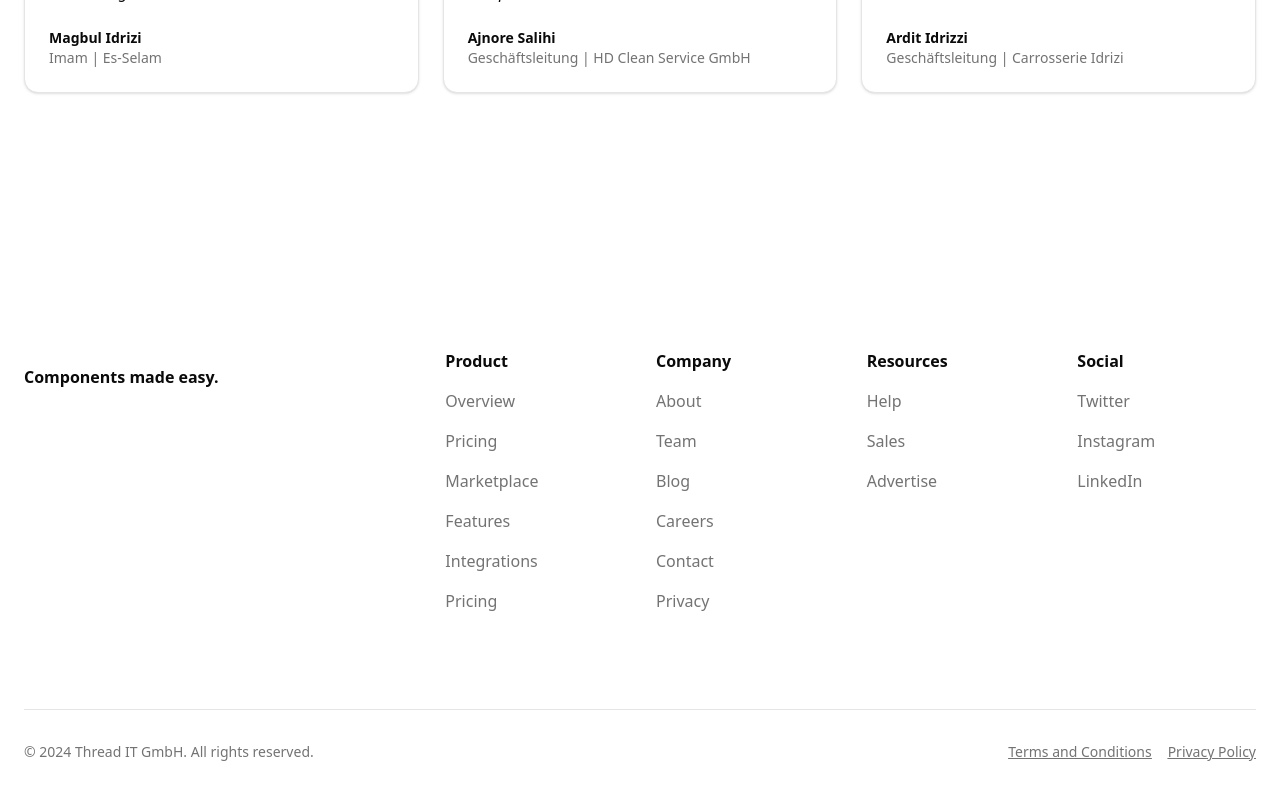
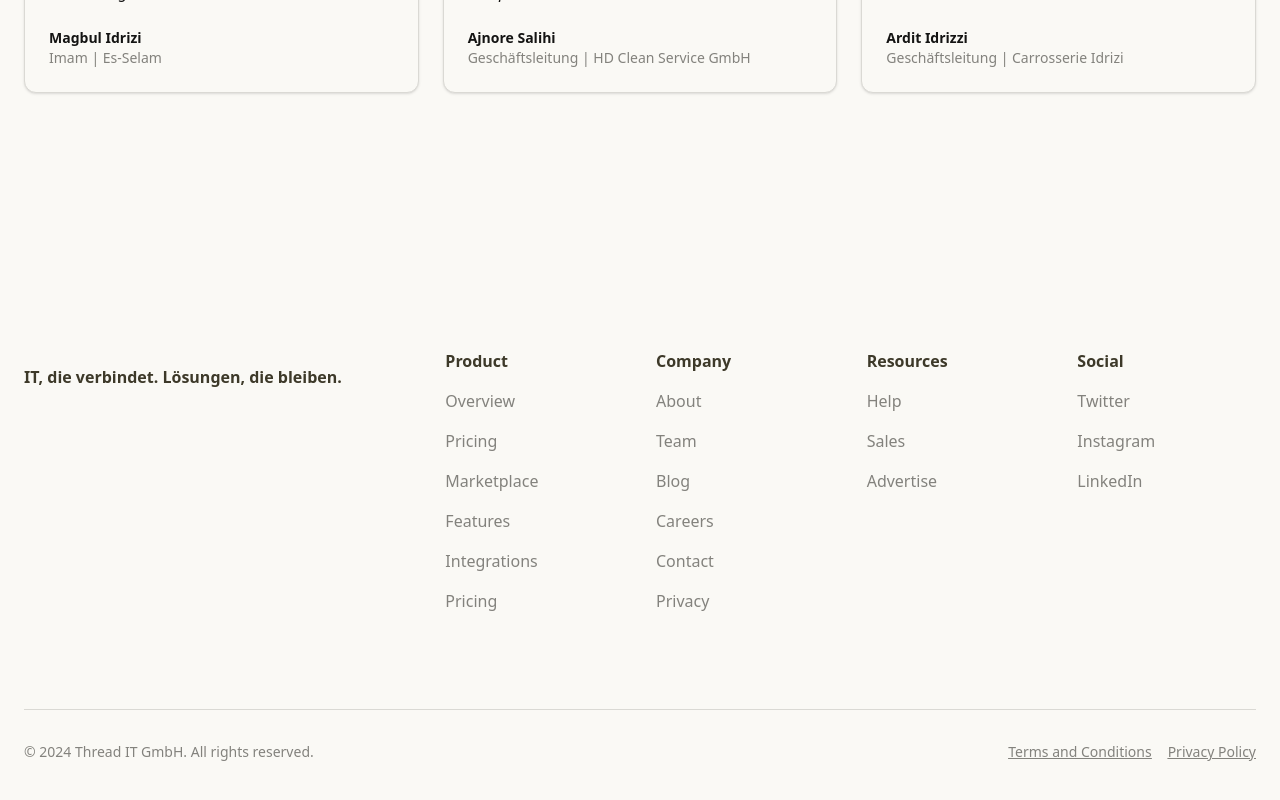
Before and after one commit to arlindgu/threadit, a Next.js app: page / in a window 1280 px wide. Shown: the part 2559-3359 px from the top of the page. Built offline with nearby package versions, Linux system fonts and the light colour scheme.

Commit message:
color change

```diff
--- /dev/null
+++ b/src/app/2globals.css
@@ -0,0 +1,122 @@
+@import "tailwindcss";
+@import "tw-animate-css";
+
+@custom-variant dark (&:is(.dark *));
+
+@theme inline {
+  --color-background: var(--background);
+  --color-foreground: var(--foreground);
+  --font-sans: var(--font-geist-sans);
+  --font-mono: var(--font-geist-mono);
+  --color-sidebar-ring: var(--sidebar-ring);
+  --color-sidebar-border: var(--sidebar-border);
+  --color-sidebar-accent-foreground: var(--sidebar-accent-foreground);
+  --color-sidebar-accent: var(--sidebar-accent);
+  --color-sidebar-primary-foreground: var(--sidebar-primary-foreground);
+  --color-sidebar-primary: var(--sidebar-primary);
+  --color-sidebar-foreground: var(--sidebar-foreground);
+  --color-sidebar: var(--sidebar);
+  --color-chart-5: var(--chart-5);
+  --color-chart-4: var(--chart-4);
+  --color-chart-3: var(--chart-3);
+  --color-chart-2: var(--chart-2);
+  --color-chart-1: var(--chart-1);
+  --color-ring: var(--ring);
+  --color-input: var(--input);
+  --color-border: var(--border);
+  --color-destructive: var(--destructive);
+  --color-accent-foreground: var(--accent-foreground);
+  --color-accent: var(--accent);
+  --color-muted-foreground: var(--muted-foreground);
+  --color-muted: var(--muted);
+  --color-secondary-foreground: var(--secondary-foreground);
+  --color-secondary: var(--secondary);
+  --color-primary-foreground: var(--primary-foreground);
+  --color-primary: var(--primary);
+  --color-popover-foreground: var(--popover-foreground);
+  --color-popover: var(--popover);
+  --color-card-foreground: var(--card-foreground);
+  --color-card: var(--card);
+  --radius-sm: calc(var(--radius) - 4px);
+  --radius-md: calc(var(--radius) - 2px);
+  --radius-lg: var(--radius);
+  --radius-xl: calc(var(--radius) + 4px);
+}
+
+:root {
+  --radius: 0.625rem;
+  --background: oklch(1 0 0);
+  --foreground: oklch(0.145 0 0);
+  --card: oklch(1 0 0);
+  --card-foreground: oklch(0.145 0 0);
+  --popover: oklch(1 0 0);
+  --popover-foreground: oklch(0.145 0 0);
+  --primary: oklch(0.205 0 0);
+  --primary-foreground: oklch(0.985 0 0);
+  --secondary: oklch(0.97 0 0);
+  --secondary-foreground: oklch(0.205 0 0);
+  --muted: oklch(0.97 0 0);
+  --muted-foreground: oklch(0.556 0 0);
+  --accent: oklch(0.97 0 0);
+  --accent-foreground: oklch(0.205 0 0);
+  --destructive: oklch(0.577 0.245 27.325);
+  --border: oklch(0.922 0 0);
+  --input: oklch(0.922 0 0);
+  --ring: oklch(0.708 0 0);
+  --chart-1: oklch(0.646 0.222 41.116);
+  --chart-2: oklch(0.6 0.118 184.704);
+  --chart-3: oklch(0.398 0.07 227.392);
+  --chart-4: oklch(0.828 0.189 84.429);
+  --chart-5: oklch(0.769 0.188 70.08);
+  --sidebar: oklch(0.985 0 0);
+  --sidebar-foreground: oklch(0.145 0 0);
+  --sidebar-primary: oklch(0.205 0 0);
+  --sidebar-primary-foreground: oklch(0.985 0 0);
+  --sidebar-accent: oklch(0.97 0 0);
+  --sidebar-accent-foreground: oklch(0.205 0 0);
+  --sidebar-border: oklch(0.922 0 0);
+  --sidebar-ring: oklch(0.708 0 0);
+}
+
+.dark {
+  --background: oklch(0.145 0 0);
+  --foreground: oklch(0.985 0 0);
+  --card: oklch(0.205 0 0);
+  --card-foreground: oklch(0.985 0 0);
+  --popover: oklch(0.205 0 0);
+  --popover-foreground: oklch(0.985 0 0);
+  --primary: oklch(0.922 0 0);
+  --primary-foreground: oklch(0.205 0 0);
+  --secondary: oklch(0.269 0 0);
+  --secondary-foreground: oklch(0.985 0 0);
+  --muted: oklch(0.269 0 0);
+  --muted-foreground: oklch(0.708 0 0);
+  --accent: oklch(0.269 0 0);
+  --accent-foreground: oklch(0.985 0 0);
+  --destructive: oklch(0.704 0.191 22.216);
+  --border: oklch(1 0 0 / 10%);
+  --input: oklch(1 0 0 / 15%);
+  --ring: oklch(0.556 0 0);
+  --chart-1: oklch(0.488 0.243 264.376);
+  --chart-2: oklch(0.696 0.17 162.48);
+  --chart-3: oklch(0.769 0.188 70.08);
+  --chart-4: oklch(0.627 0.265 303.9);
+  --chart-5: oklch(0.645 0.246 16.439);
+  --sidebar: oklch(0.205 0 0);
+  --sidebar-foreground: oklch(0.985 0 0);
+  --sidebar-primary: oklch(0.488 0.243 264.376);
+  --sidebar-primary-foreground: oklch(0.985 0 0);
+  --sidebar-accent: oklch(0.269 0 0);
+  --sidebar-accent-foreground: oklch(0.985 0 0);
+  --sidebar-border: oklch(1 0 0 / 10%);
+  --sidebar-ring: oklch(0.556 0 0);
+}
+
+@layer base {
+  * {
+    @apply border-border outline-ring/50;
+  }
+  body {
+    @apply bg-background text-foreground;
+  }
+}
--- a/src/app/globals.css
+++ b/src/app/globals.css
@@ -3,113 +3,153 @@
 
 @custom-variant dark (&:is(.dark *));
 
+:root {
+  --background: oklch(0.9818 0.0054 95.0986);
+  --foreground: oklch(0.3438 0.0269 95.7226);
+  --card: oklch(0.9818 0.0054 95.0986);
+  --card-foreground: oklch(0.1908 0.0020 106.5859);
+  --popover: oklch(1.0000 0 0);
+  --popover-foreground: oklch(0.2671 0.0196 98.9390);
+  --primary: oklch(0.6171 0.1375 39.0427);
+  --primary-foreground: oklch(1.0000 0 0);
+  --secondary: oklch(0.9245 0.0138 92.9892);
+  --secondary-foreground: oklch(0.4334 0.0177 98.6048);
+  --muted: oklch(0.9341 0.0153 90.2390);
+  --muted-foreground: oklch(0.6059 0.0075 97.4233);
+  --accent: oklch(0.9245 0.0138 92.9892);
+  --accent-foreground: oklch(0.2671 0.0196 98.9390);
+  --destructive: oklch(0.1908 0.0020 106.5859);
+  --destructive-foreground: oklch(1.0000 0 0);
+  --border: oklch(0.8847 0.0069 97.3627);
+  --input: oklch(0.7621 0.0156 98.3528);
+  --ring: oklch(0.6171 0.1375 39.0427);
+  --chart-1: oklch(0.5583 0.1276 42.9956);
+  --chart-2: oklch(0.6898 0.1581 290.4107);
+  --chart-3: oklch(0.8816 0.0276 93.1280);
+  --chart-4: oklch(0.8822 0.0403 298.1792);
+  --chart-5: oklch(0.5608 0.1348 42.0584);
+  --sidebar: oklch(0.9663 0.0080 98.8792);
+  --sidebar-foreground: oklch(0.3590 0.0051 106.6524);
+  --sidebar-primary: oklch(0.6171 0.1375 39.0427);
+  --sidebar-primary-foreground: oklch(0.9881 0 0);
+  --sidebar-accent: oklch(0.9245 0.0138 92.9892);
+  --sidebar-accent-foreground: oklch(0.3250 0 0);
+  --sidebar-border: oklch(0.9401 0 0);
+  --sidebar-ring: oklch(0.7731 0 0);
+  --font-sans: ui-sans-serif, system-ui, -apple-system, BlinkMacSystemFont, 'Segoe UI', Roboto, 'Helvetica Neue', Arial, 'Noto Sans', sans-serif, 'Apple Color Emoji', 'Segoe UI Emoji', 'Segoe UI Symbol', 'Noto Color Emoji';
+  --font-serif: ui-serif, Georgia, Cambria, "Times New Roman", Times, serif;
+  --font-mono: ui-monospace, SFMono-Regular, Menlo, Monaco, Consolas, "Liberation Mono", "Courier New", monospace;
+  --radius: 0.5rem;
+  --shadow-2xs: 0 1px 3px 0px hsl(0 0% 0% / 0.05);
+  --shadow-xs: 0 1px 3px 0px hsl(0 0% 0% / 0.05);
+  --shadow-sm: 0 1px 3px 0px hsl(0 0% 0% / 0.10), 0 1px 2px -1px hsl(0 0% 0% / 0.10);
+  --shadow: 0 1px 3px 0px hsl(0 0% 0% / 0.10), 0 1px 2px -1px hsl(0 0% 0% / 0.10);
+  --shadow-md: 0 1px 3px 0px hsl(0 0% 0% / 0.10), 0 2px 4px -1px hsl(0 0% 0% / 0.10);
+  --shadow-lg: 0 1px 3px 0px hsl(0 0% 0% / 0.10), 0 4px 6px -1px hsl(0 0% 0% / 0.10);
+  --shadow-xl: 0 1px 3px 0px hsl(0 0% 0% / 0.10), 0 8px 10px -1px hsl(0 0% 0% / 0.10);
+  --shadow-2xl: 0 1px 3px 0px hsl(0 0% 0% / 0.25);
+  --tracking-normal: 0em;
+  --spacing: 0.25rem;
+}
+
+.dark {
+  --background: oklch(0.2679 0.0036 106.6427);
+  --foreground: oklch(0.8074 0.0142 93.0137);
+  --card: oklch(0.2679 0.0036 106.6427);
+  --card-foreground: oklch(0.9818 0.0054 95.0986);
+  --popover: oklch(0.3085 0.0035 106.6039);
+  --popover-foreground: oklch(0.9211 0.0040 106.4781);
+  --primary: oklch(0.6724 0.1308 38.7559);
+  --primary-foreground: oklch(1.0000 0 0);
+  --secondary: oklch(0.9818 0.0054 95.0986);
+  --secondary-foreground: oklch(0.3085 0.0035 106.6039);
+  --muted: oklch(0.2213 0.0038 106.7070);
+  --muted-foreground: oklch(0.7713 0.0169 99.0657);
+  --accent: oklch(0.2130 0.0078 95.4245);
+  --accent-foreground: oklch(0.9663 0.0080 98.8792);
+  --destructive: oklch(0.6368 0.2078 25.3313);
+  --destructive-foreground: oklch(1.0000 0 0);
+  --border: oklch(0.3618 0.0101 106.8928);
+  --input: oklch(0.4336 0.0113 100.2195);
+  --ring: oklch(0.6724 0.1308 38.7559);
+  --chart-1: oklch(0.5583 0.1276 42.9956);
+  --chart-2: oklch(0.6898 0.1581 290.4107);
+  --chart-3: oklch(0.2130 0.0078 95.4245);
+  --chart-4: oklch(0.3074 0.0516 289.3230);
+  --chart-5: oklch(0.5608 0.1348 42.0584);
+  --sidebar: oklch(0.2357 0.0024 67.7077);
+  --sidebar-foreground: oklch(0.8074 0.0142 93.0137);
+  --sidebar-primary: oklch(0.3250 0 0);
+  --sidebar-primary-foreground: oklch(0.9881 0 0);
+  --sidebar-accent: oklch(0.1680 0.0020 106.6177);
+  --sidebar-accent-foreground: oklch(0.8074 0.0142 93.0137);
+  --sidebar-border: oklch(0.9401 0 0);
+  --sidebar-ring: oklch(0.7731 0 0);
+  --font-sans: ui-sans-serif, system-ui, -apple-system, BlinkMacSystemFont, 'Segoe UI', Roboto, 'Helvetica Neue', Arial, 'Noto Sans', sans-serif, 'Apple Color Emoji', 'Segoe UI Emoji', 'Segoe UI Symbol', 'Noto Color Emoji';
+  --font-serif: ui-serif, Georgia, Cambria, "Times New Roman", Times, serif;
+  --font-mono: ui-monospace, SFMono-Regular, Menlo, Monaco, Consolas, "Liberation Mono", "Courier New", monospace;
+  --radius: 0.5rem;
+  --shadow-2xs: 0 1px 3px 0px hsl(0 0% 0% / 0.05);
+  --shadow-xs: 0 1px 3px 0px hsl(0 0% 0% / 0.05);
+  --shadow-sm: 0 1px 3px 0px hsl(0 0% 0% / 0.10), 0 1px 2px -1px hsl(0 0% 0% / 0.10);
+  --shadow: 0 1px 3px 0px hsl(0 0% 0% / 0.10), 0 1px 2px -1px hsl(0 0% 0% / 0.10);
+  --shadow-md: 0 1px 3px 0px hsl(0 0% 0% / 0.10), 0 2px 4px -1px hsl(0 0% 0% / 0.10);
+  --shadow-lg: 0 1px 3px 0px hsl(0 0% 0% / 0.10), 0 4px 6px -1px hsl(0 0% 0% / 0.10);
+  --shadow-xl: 0 1px 3px 0px hsl(0 0% 0% / 0.10), 0 8px 10px -1px hsl(0 0% 0% / 0.10);
+  --shadow-2xl: 0 1px 3px 0px hsl(0 0% 0% / 0.25);
+}
+
 @theme inline {
   --color-background: var(--background);
   --color-foreground: var(--foreground);
-  --font-sans: var(--font-geist-sans);
-  --font-mono: var(--font-geist-mono);
+  --color-card: var(--card);
+  --color-card-foreground: var(--card-foreground);
+  --color-popover: var(--popover);
+  --color-popover-foreground: var(--popover-foreground);
+  --color-primary: var(--primary);
+  --color-primary-foreground: var(--primary-foreground);
+  --color-secondary: var(--secondary);
+  --color-secondary-foreground: var(--secondary-foreground);
+  --color-muted: var(--muted);
+  --color-muted-foreground: var(--muted-foreground);
+  --color-accent: var(--accent);
+  --color-accent-foreground: var(--accent-foreground);
+  --color-destructive: var(--destructive);
+  --color-destructive-foreground: var(--destructive-foreground);
+  --color-border: var(--border);
+  --color-input: var(--input);
+  --color-ring: var(--ring);
+  --color-chart-1: var(--chart-1);
+  --color-chart-2: var(--chart-2);
+  --color-chart-3: var(--chart-3);
+  --color-chart-4: var(--chart-4);
+  --color-chart-5: var(--chart-5);
+  --color-sidebar: var(--sidebar);
+  --color-sidebar-foreground: var(--sidebar-foreground);
+  --color-sidebar-primary: var(--sidebar-primary);
+  --color-sidebar-primary-foreground: var(--sidebar-primary-foreground);
+  --color-sidebar-accent: var(--sidebar-accent);
+  --color-sidebar-accent-foreground: var(--sidebar-accent-foreground);
+  --color-sidebar-border: var(--sidebar-border);
   --color-sidebar-ring: var(--sidebar-ring);
-  --color-sidebar-border: var(--sidebar-border);
-  --color-sidebar-accent-foreground: var(--sidebar-accent-foreground);
-  --color-sidebar-accent: var(--sidebar-accent);
-  --color-sidebar-primary-foreground: var(--sidebar-primary-foreground);
-  --color-sidebar-primary: var(--sidebar-primary);
-  --color-sidebar-foreground: var(--sidebar-foreground);
-  --color-sidebar: var(--sidebar);
-  --color-chart-5: var(--chart-5);
-  --color-chart-4: var(--chart-4);
-  --color-chart-3: var(--chart-3);
-  --color-chart-2: var(--chart-2);
-  --color-chart-1: var(--chart-1);
-  --color-ring: var(--ring);
-  --color-input: var(--input);
-  --color-border: var(--border);
-  --color-destructive: var(--destructive);
-  --color-accent-foreground: var(--accent-foreground);
-  --color-accent: var(--accent);
-  --color-muted-foreground: var(--muted-foreground);
-  --color-muted: var(--muted);
-  --color-secondary-foreground: var(--secondary-foreground);
-  --color-secondary: var(--secondary);
-  --color-primary-foreground: var(--primary-foreground);
-  --color-primary: var(--primary);
-  --color-popover-foreground: var(--popover-foreground);
-  --color-popover: var(--popover);
-  --color-card-foreground: var(--card-foreground);
-  --color-card: var(--card);
+
+  --font-sans: var(--font-sans);
+  --font-mono: var(--font-mono);
+  --font-serif: var(--font-serif);
+
   --radius-sm: calc(var(--radius) - 4px);
   --radius-md: calc(var(--radius) - 2px);
   --radius-lg: var(--radius);
   --radius-xl: calc(var(--radius) + 4px);
-}
 
-:root {
-  --radius: 0.625rem;
-  --background: oklch(1 0 0);
-  --foreground: oklch(0.145 0 0);
-  --card: oklch(1 0 0);
-  --card-foreground: oklch(0.145 0 0);
-  --popover: oklch(1 0 0);
-  --popover-foreground: oklch(0.145 0 0);
-  --primary: oklch(0.205 0 0);
-  --primary-foreground: oklch(0.985 0 0);
-  --secondary: oklch(0.97 0 0);
-  --secondary-foreground: oklch(0.205 0 0);
-  --muted: oklch(0.97 0 0);
-  --muted-foreground: oklch(0.556 0 0);
-  --accent: oklch(0.97 0 0);
-  --accent-foreground: oklch(0.205 0 0);
-  --destructive: oklch(0.577 0.245 27.325);
-  --border: oklch(0.922 0 0);
-  --input: oklch(0.922 0 0);
-  --ring: oklch(0.708 0 0);
-  --chart-1: oklch(0.646 0.222 41.116);
-  --chart-2: oklch(0.6 0.118 184.704);
-  --chart-3: oklch(0.398 0.07 227.392);
-  --chart-4: oklch(0.828 0.189 84.429);
-  --chart-5: oklch(0.769 0.188 70.08);
-  --sidebar: oklch(0.985 0 0);
-  --sidebar-foreground: oklch(0.145 0 0);
-  --sidebar-primary: oklch(0.205 0 0);
-  --sidebar-primary-foreground: oklch(0.985 0 0);
-  --sidebar-accent: oklch(0.97 0 0);
-  --sidebar-accent-foreground: oklch(0.205 0 0);
-  --sidebar-border: oklch(0.922 0 0);
-  --sidebar-ring: oklch(0.708 0 0);
-}
-
-.dark {
-  --background: oklch(0.145 0 0);
-  --foreground: oklch(0.985 0 0);
-  --card: oklch(0.205 0 0);
-  --card-foreground: oklch(0.985 0 0);
-  --popover: oklch(0.205 0 0);
-  --popover-foreground: oklch(0.985 0 0);
-  --primary: oklch(0.922 0 0);
-  --primary-foreground: oklch(0.205 0 0);
-  --secondary: oklch(0.269 0 0);
-  --secondary-foreground: oklch(0.985 0 0);
-  --muted: oklch(0.269 0 0);
-  --muted-foreground: oklch(0.708 0 0);
-  --accent: oklch(0.269 0 0);
-  --accent-foreground: oklch(0.985 0 0);
-  --destructive: oklch(0.704 0.191 22.216);
-  --border: oklch(1 0 0 / 10%);
-  --input: oklch(1 0 0 / 15%);
-  --ring: oklch(0.556 0 0);
-  --chart-1: oklch(0.488 0.243 264.376);
-  --chart-2: oklch(0.696 0.17 162.48);
-  --chart-3: oklch(0.769 0.188 70.08);
-  --chart-4: oklch(0.627 0.265 303.9);
-  --chart-5: oklch(0.645 0.246 16.439);
-  --sidebar: oklch(0.205 0 0);
-  --sidebar-foreground: oklch(0.985 0 0);
-  --sidebar-primary: oklch(0.488 0.243 264.376);
-  --sidebar-primary-foreground: oklch(0.985 0 0);
-  --sidebar-accent: oklch(0.269 0 0);
-  --sidebar-accent-foreground: oklch(0.985 0 0);
-  --sidebar-border: oklch(1 0 0 / 10%);
-  --sidebar-ring: oklch(0.556 0 0);
+  --shadow-2xs: var(--shadow-2xs);
+  --shadow-xs: var(--shadow-xs);
+  --shadow-sm: var(--shadow-sm);
+  --shadow: var(--shadow);
+  --shadow-md: var(--shadow-md);
+  --shadow-lg: var(--shadow-lg);
+  --shadow-xl: var(--shadow-xl);
+  --shadow-2xl: var(--shadow-2xl);
 }
 
 @layer base {
--- a/src/components/blocks/footer/footer.tsx
+++ b/src/components/blocks/footer/footer.tsx
@@ -29,7 +29,7 @@
 //    title: "Shadcnblocks.com",
 //    url: "https://www.shadcnblocks.com",
 //  },
-  tagline = "Components made easy.",
+  tagline = "IT, die verbindet. Lösungen, die bleiben.",
   menuItems = [
     {
       title: "Product",
```
